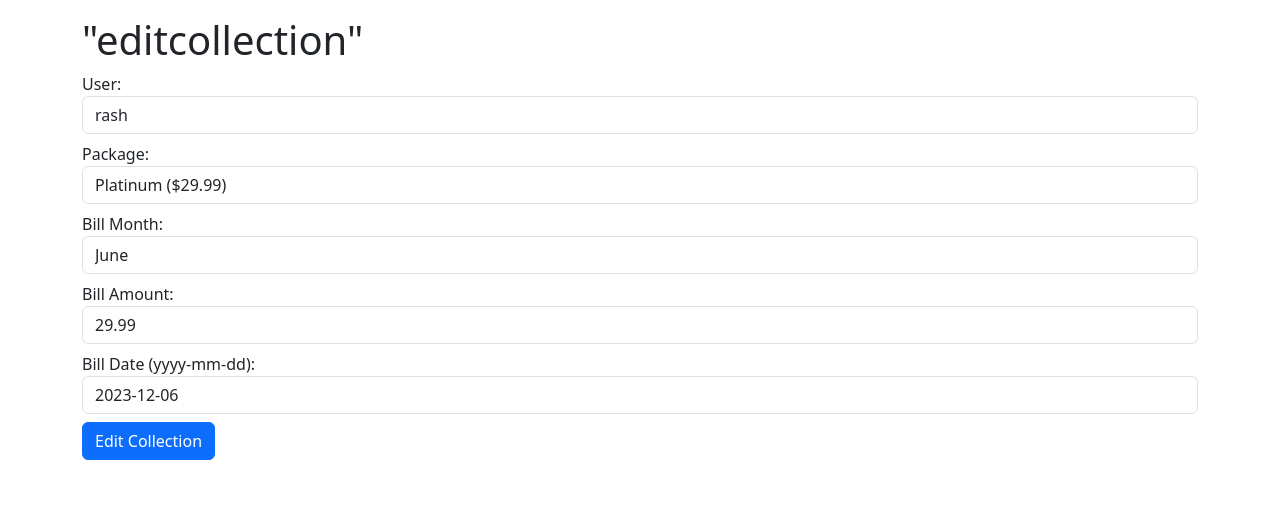
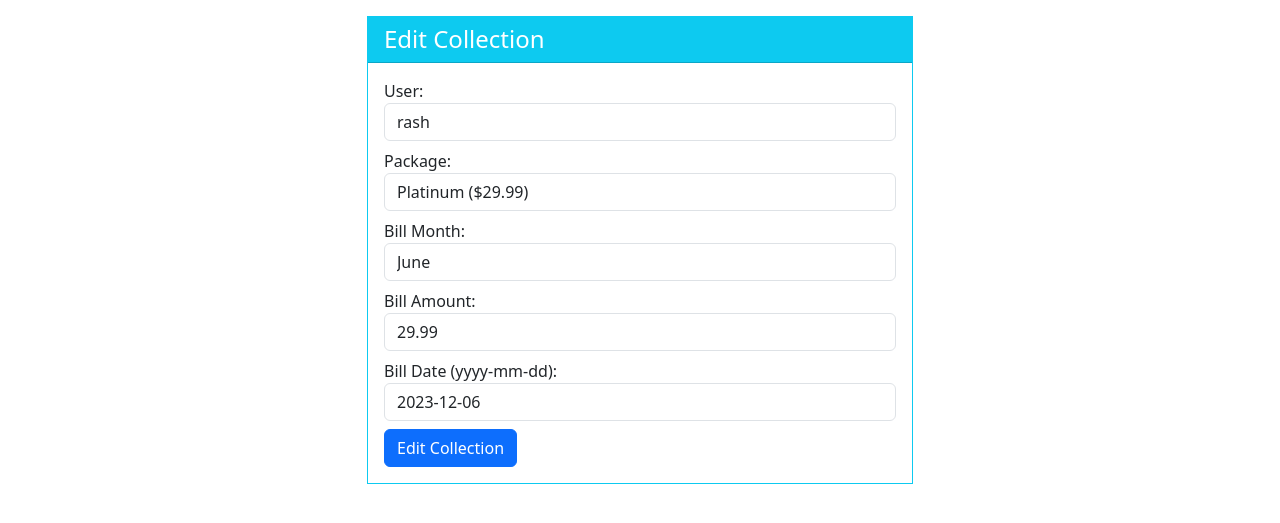
Before and after one commit to thehasu/bill-collection-app-using-django, a Django app: page /editcollection/8/ in a window 1280 px wide. Shown: the part 56-579 px from the top of the page. Run offline with Django 3.2, Linux system fonts and the light colour scheme; data comes from the database, SQL or seed files in the repository.

Commit message:
Fix ui styles

```diff
--- a/static/css/style.css
+++ b/static/css/style.css
@@ -6,6 +6,10 @@ input {
     border-bottom: 1px solid GREEN !important;
 }
 */
+
+h4 {
+  margin-bottom: 0 !important;
+}
 
 td {
   text-align: left;
--- a/templates/bill_coll/Packages.html
+++ b/templates/bill_coll/Packages.html
@@ -36,12 +36,12 @@
                 <td>{{package.price}}</td>
                 <td>
                   <a
-                    class="btn btn-sm rounded-0 btn-primary"
+                    class="btn btn-sm rounded-0 btn-info"
                     href="{% url 'bill_coll:viewpackage' package_id=package.id %}"
                     >View</a
                   >
                   <a
-                    class="btn btn-sm rounded-0 btn-secondary"
+                    class="btn btn-sm rounded-0 btn-warning"
                     href="{% url 'bill_coll:editpackage' package_id=package.id %}"
                     >Edit</a
                   >
--- a/templates/bill_coll/addpackage.html
+++ b/templates/bill_coll/addpackage.html
@@ -3,8 +3,10 @@
 <div class="container mt-3">
   <div class="row">
     <div class="col-md-6 offset-md-3">
-      <div class="card">
-        <div class="card-header bg-info text-white">
+      <div class="card border-info rounded-0">
+        <div
+          class="card-header d-flex align-items-center rounded-0 bg-info text-white"
+        >
           <h4>Add Package</h4>
         </div>
         <div class="card-body">
--- a/templates/bill_coll/editcollection.html
+++ b/templates/bill_coll/editcollection.html
@@ -1,16 +1,28 @@
 {% extends 'bill_coll/base.html' %} {% block body_block %}
 <div class="container mt-3">
-    <div class="row">
-        <div class="col">
-            <h1>"{{title}}"</h1>
-            <div>
-                <form action="" method="POST">
-                    {{edit_collection_form.as_p}} {% csrf_token %} <!-- csrf token is used to prevent spamming -->
+  <div class="row">
+    <div class="col-md-6 offset-md-3">
+      <div class="card border-info rounded-0">
+        <div
+          class="card-header d-flex align-items-center bg-info text-white rounded-0"
+        >
+          <h4>Edit Collection</h4>
+        </div>
+        <div class="card-body">
+          <div>
+            <form action="" method="POST">
+              {{edit_collection_form.as_p}} {% csrf_token %}
 
-                    <input class="btn btn-primary" type="submit" value="Edit Collection"/>
-                </form>
-            </div>
+              <input
+                class="btn btn-primary"
+                type="submit"
+                value="Edit Collection"
+              />
+            </form>
+          </div>
         </div>
+      </div>
     </div>
+  </div>
 </div>
 {% endblock %}
```
Also changed, not shown: templates/bill_coll/Collection.html (+11 -11 lines).
